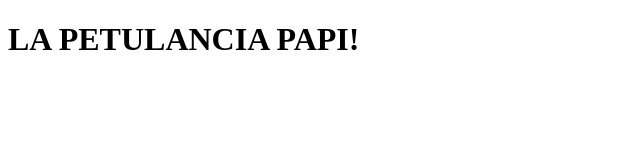
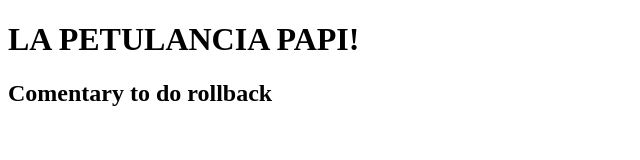
Before and after one commit to cruzpigas/learningProcess, a plain HTML site: page index.html in a window 1280 px wide. Shown: the whole page, without its empty margins (0-640 px from the left). Drawn offline with Linux system fonts and the light colour scheme.

Commit message:
Add h2 to main page

```diff
--- a/index.html
+++ b/index.html
@@ -8,7 +8,7 @@
 </head>
 <body>
     <H1>LA PETULANCIA PAPI!</H1>
-
+    <h2>Comentary to do rollback</h2>
     <script src="app.js"></script>
 </body>
 </html>
```
